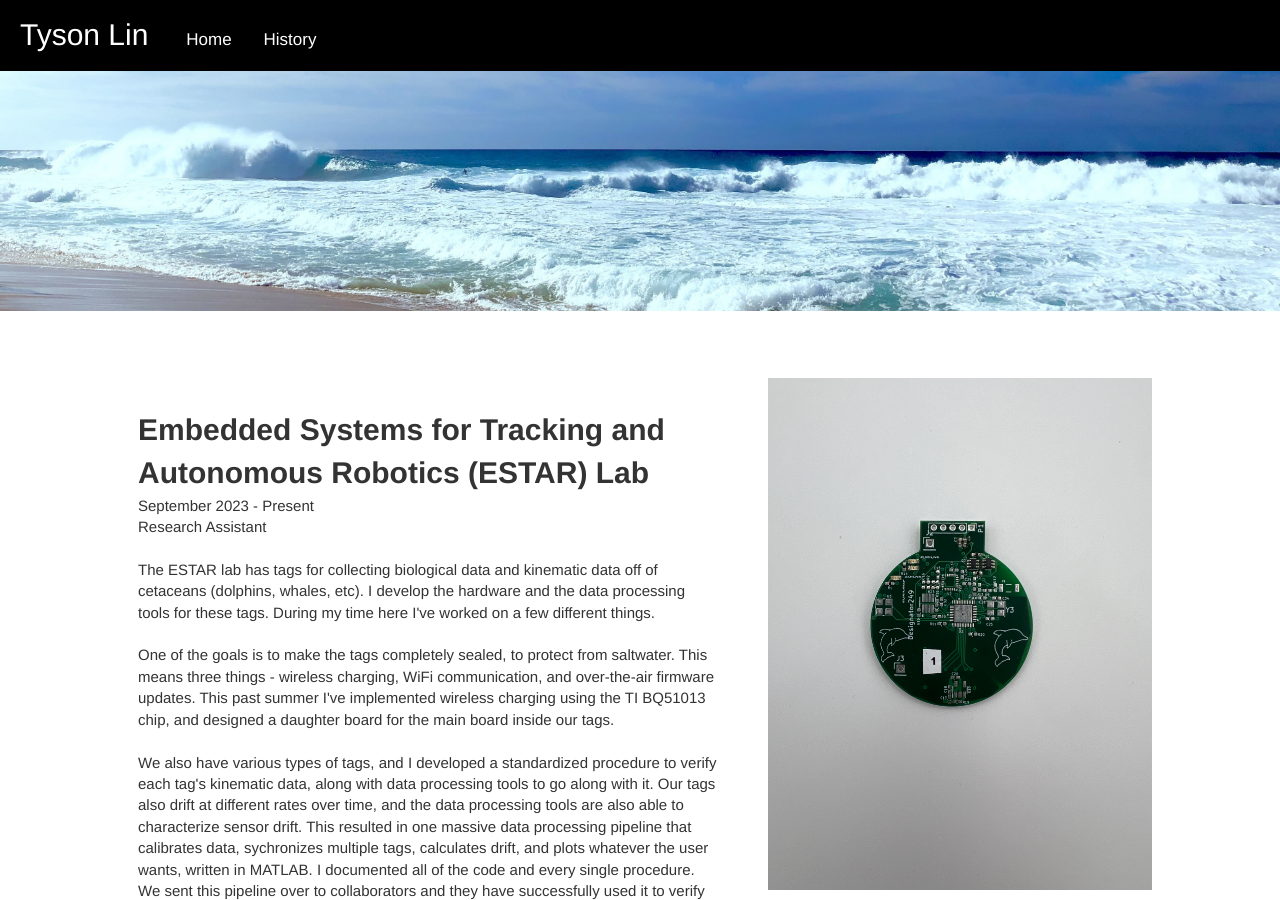
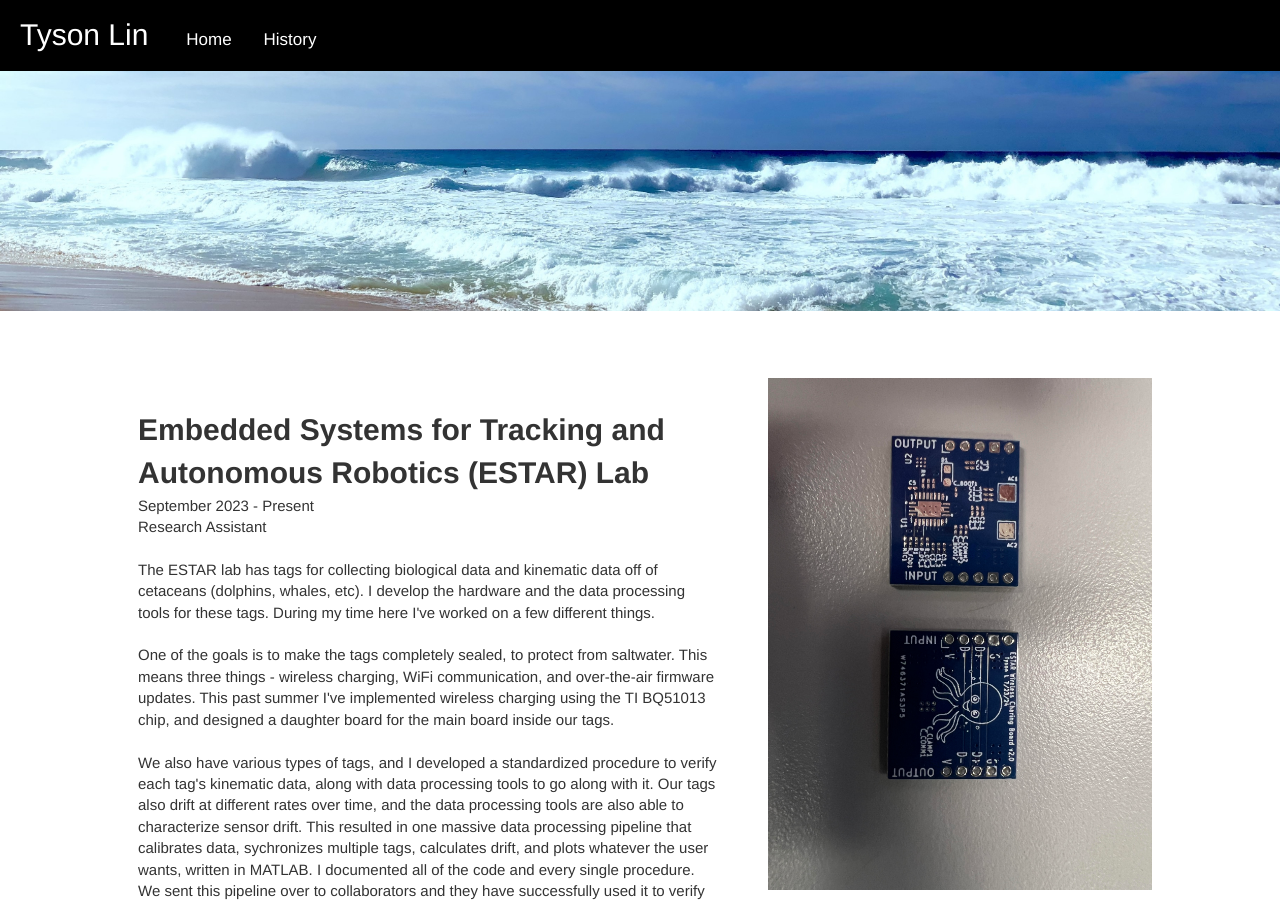
Before and after one commit to tyson-lin/tyson-lin, a plain HTML site: page history.html in a window 1280 px wide. Shown: the top 900 px of the page. Drawn offline with nearby package versions, Linux system fonts and the light colour scheme.

Commit message:
changing estar photo

```diff
--- a/history.html
+++ b/history.html
@@ -52,7 +52,7 @@
       we have lent them.
     </div>
     <div>
-      <img src="pictures/dolphin-tag-pcb.jpg" class="post-photo">
+      <img src="pictures/octopus_board.jpg" class="post-photo">
     </div>
   </div>
 <!--
```
Also changed, not shown: pictures/octopus_board.jpg (added).
